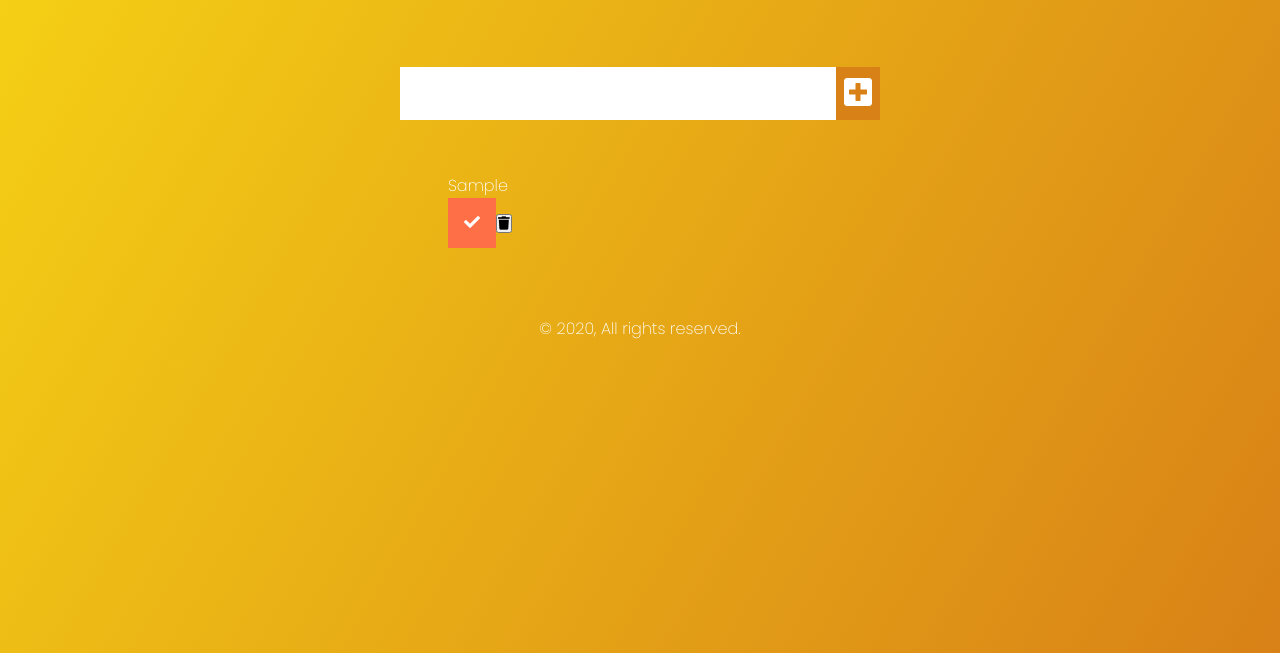
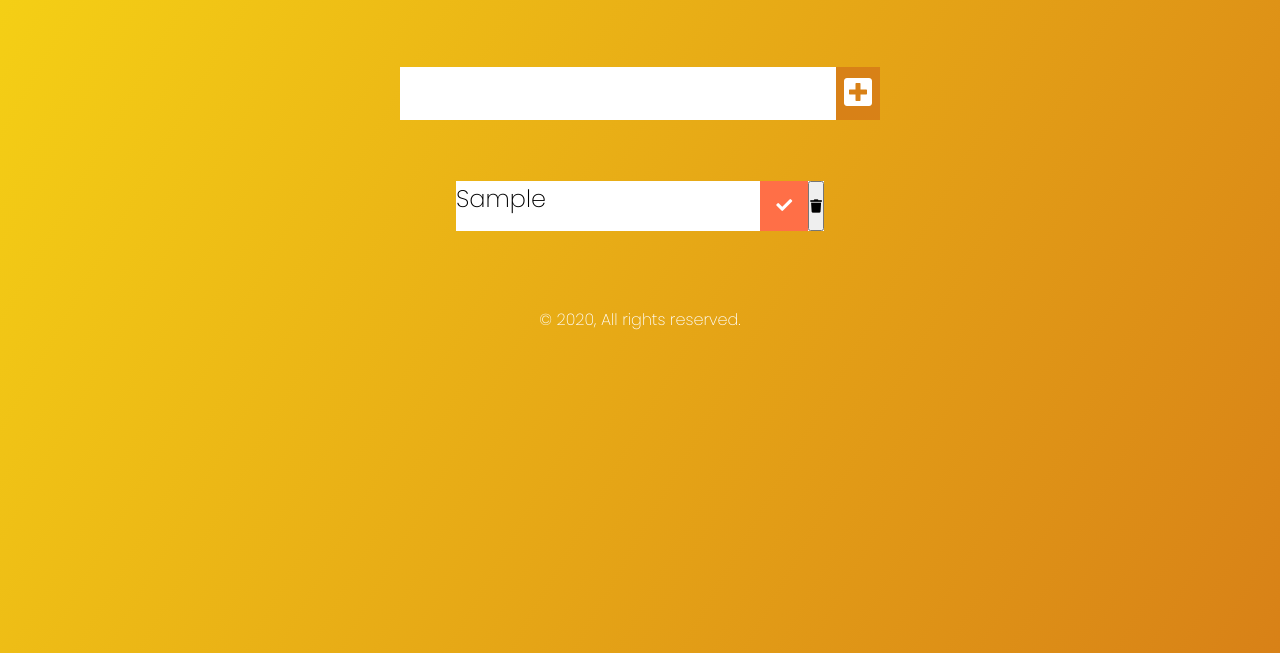
Before and after one commit to iamfredrickokereke/Dev-Ed-Tutorials-Code-Along, a plain HTML site: page Todolist/index.html in a window 1280 px wide. Both pictures are taken after typing "Sample" into the empty fields and a click on the button 858 px from the left and 240 px from the top of the page. Shown: the part 147-800 px from the top of the page. Drawn offline with Linux system fonts and the light colour scheme.

Commit message:
added styling to todo and list

```diff
--- a/Todolist/style.css
+++ b/Todolist/style.css
@@ -55,7 +55,14 @@ form button:hover {
     list-style: none;
 }
 
-
+.todo{
+    margin: 0.5rem;
+    background: white;
+    color: black;
+    font-size: 1.5rem;
+    display: flex;
+    justify-content: space-between;
+}
 
 .todo li{
     flex: 1;
```
